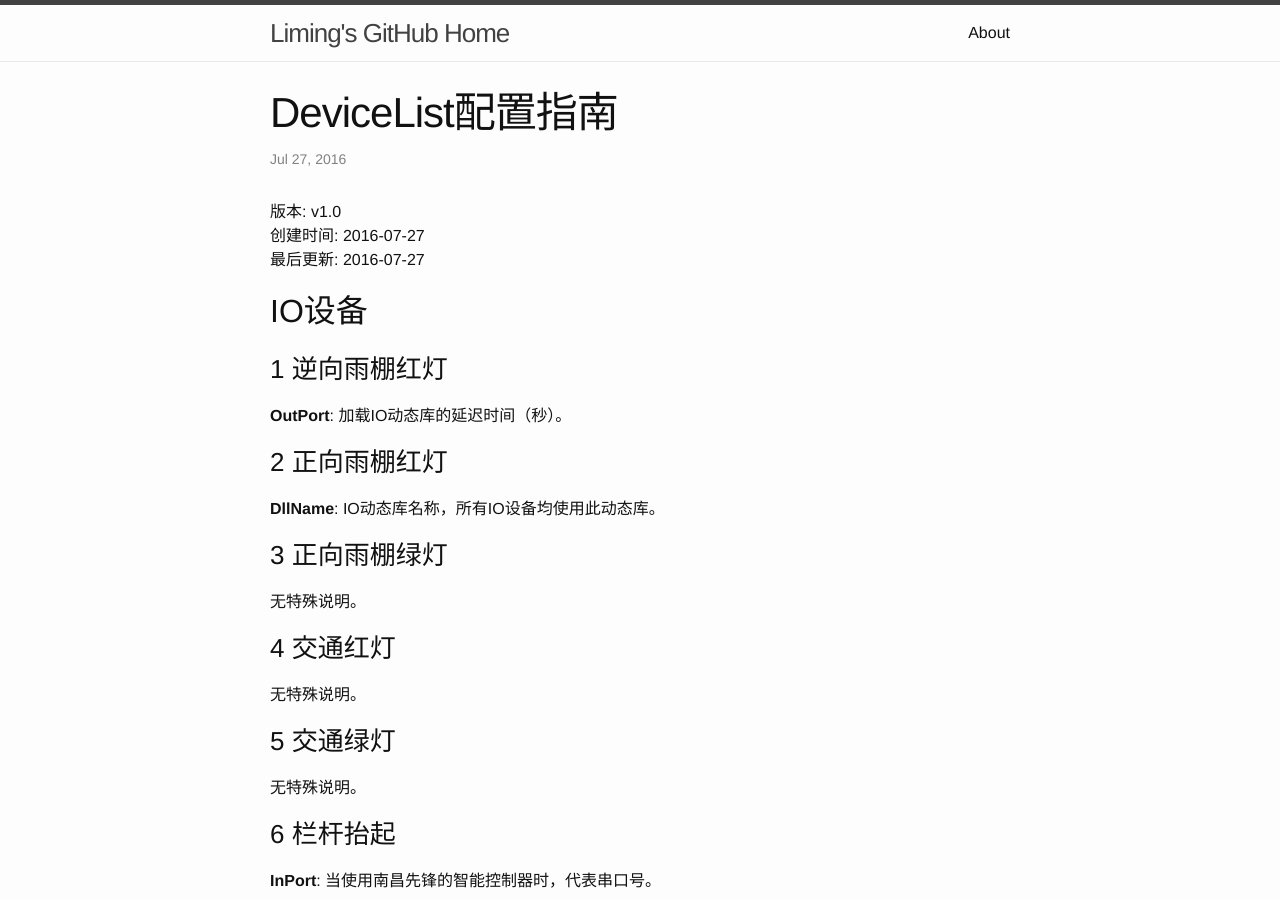
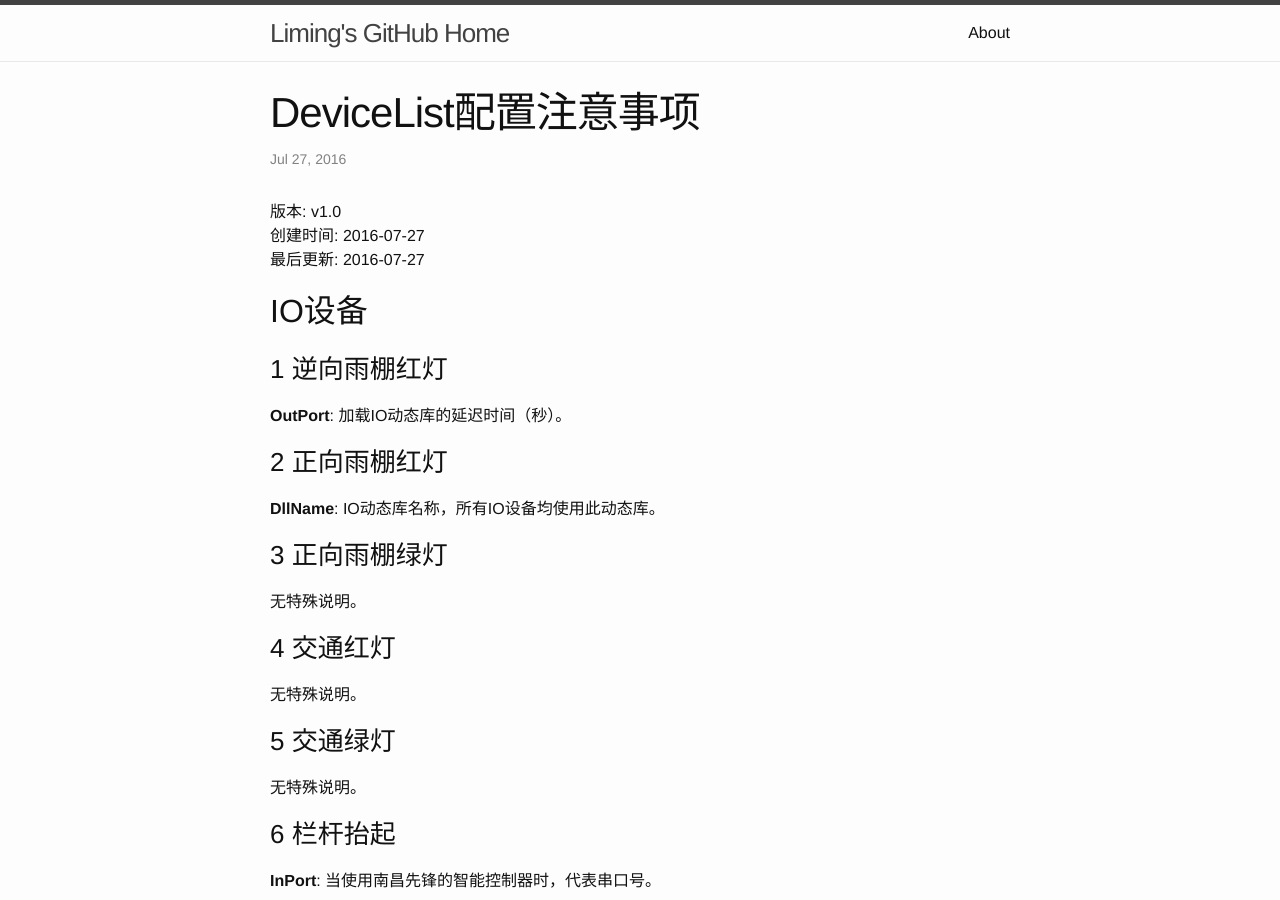
Before and after one commit to sunliming/sunliming.github.io, a Jekyll site: the page built from _posts/2016-07-27-device-list-manual.markdown, in a window 1280 px wide and 900 px high. Built offline with Jekyll 4.4.1, drawn with Linux system fonts in a browser that asks for light colours.

Commit message:
将标题由'指南'改为'注意事项'了

```diff
--- a/_posts/2016-07-27-device-list-manual.markdown
+++ b/_posts/2016-07-27-device-list-manual.markdown
@@ -1,6 +1,6 @@
 ---
 layout: post
-title:  "DeviceList配置指南"
+title:  "DeviceList配置注意事项"
 date:   2016-07-27 00:00:00
 categories: git
 ---
```
